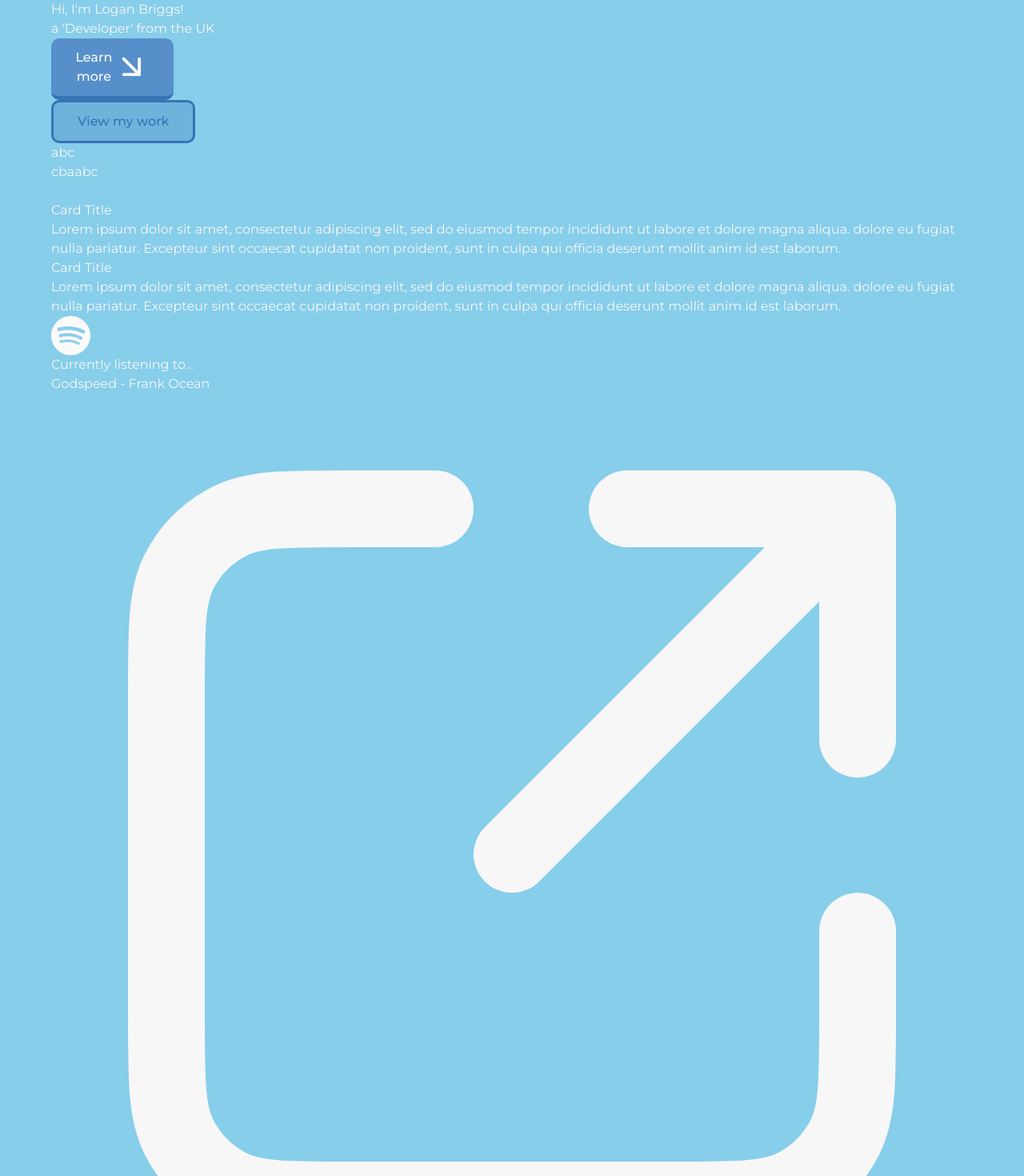
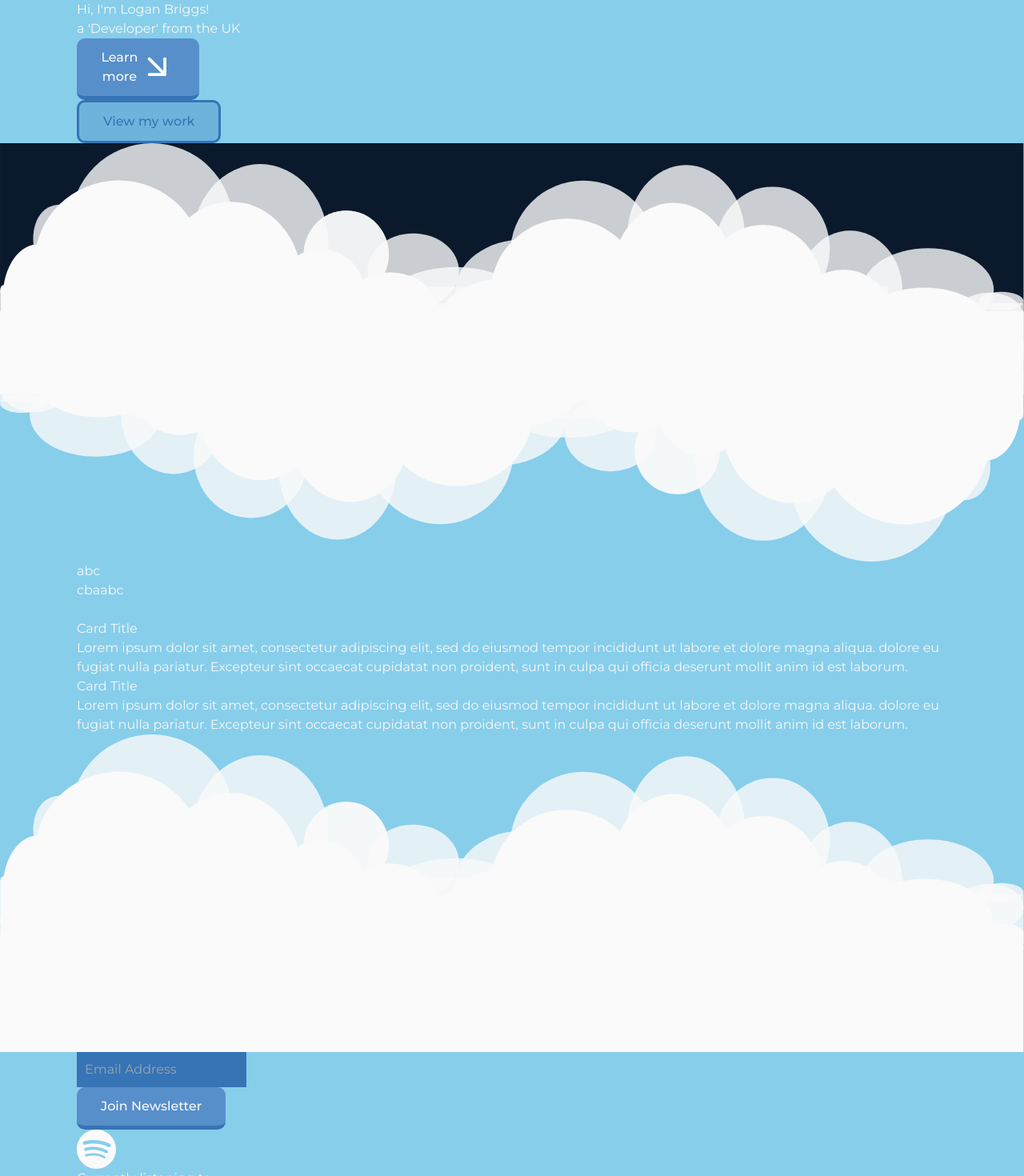
Before and after one commit to loganbriggs08/loganbrig.gs, a Next.js app: page / in a window 1280 px wide. Shown: the top 1470 px of the page at 80% size. Built offline with nearby package versions, Linux system fonts and the light colour scheme.

Commit message:
Continue UI components

```diff
--- a/src/app/components/accordion.tsx
+++ b/src/app/components/accordion.tsx
@@ -52,7 +52,6 @@ export default function Accordion(props: AccordionProps) {
 
                             </button>
                         </div>
-
                     </button>
                 )
             })}
--- a/src/app/components/clouds.tsx
+++ b/src/app/components/clouds.tsx
@@ -5,6 +5,8 @@ export default function Clouds(props: CloudProps) {
         case "both_heavy":
             return (
                 <svg className="w-full h-fit" viewBox="0 0 1921 785" fill="none" xmlns="http://www.w3.org/2000/svg">
+                    <rect width="1920" height="315" fill="#0B192C"/>
+                    <rect y="390" width="1920" height="395" fill="#87CEEB"/>
                     <ellipse cx="64.4142" cy="460.466" rx="64.4142" ry="44.0317" fill="#FAFAFA" fill-opacity="0.8"/>
                     <ellipse cx="41.7331" cy="488.361" rx="41.7331" ry="17.5205" fill="#FAFAFA" fill-opacity="0.8"/>
                     <ellipse cx="179.18" cy="509.339" rx="123.385" ry="78.6117" fill="#FAFAFA" fill-opacity="0.8"/>
@@ -48,13 +50,13 @@ export default function Clouds(props: CloudProps) {
                     <ellipse cx="1594.68" cy="276.639" rx="98.209" ry="112.5" transform="rotate(-180 1594.68 276.639)" fill="#FAFAFA" fill-opacity="0.8"/>
                     <ellipse cx="1449.29" cy="197.797" rx="107.508" ry="116.188" transform="rotate(-180 1449.29 197.797)" fill="#FAFAFA" fill-opacity="0.8"/>
                     <ellipse cx="1287.12" cy="175.435" rx="110.457" ry="134.401" transform="rotate(-180 1287.12 175.435)" fill="#FAFAFA" fill-opacity="0.8"/>
-                    <ellipse cx="1094.34" cy="207.018" rx="137.22" ry="136.936" transform="rotate(-180 1094.34 207.018)" fill="#FAFAFA" fill-opacity="0.8"/>
+                    <ellipse cx="1094.33" cy="207.018" rx="137.22" ry="136.936" transform="rotate(-180 1094.33 207.018)" fill="#FAFAFA" fill-opacity="0.8"/>
                     <ellipse cx="983.425" cy="278.484" rx="129.282" ry="98.2069" transform="rotate(-180 983.425 278.484)" fill="#FAFAFA" fill-opacity="0.8"/>
                     <ellipse cx="854.143" cy="297.387" rx="129.282" ry="65.0102" transform="rotate(-180 854.143 297.387)" fill="#FAFAFA" fill-opacity="0.8"/>
                     <ellipse cx="775.213" cy="239.754" rx="85.7344" ry="70.543" transform="rotate(-180 775.213 239.754)" fill="#FAFAFA" fill-opacity="0.8"/>
                     <ellipse cx="649.56" cy="208.632" rx="79.8373" ry="82.3002" transform="rotate(-180 649.56 208.632)" fill="#FAFAFA" fill-opacity="0.8"/>
                     <ellipse cx="649.56" cy="208.632" rx="79.8373" ry="82.3002" transform="rotate(-180 649.56 208.632)" fill="#FAFAFA" fill-opacity="0.8"/>
-                    <ellipse cx="488.07" cy="187.654" rx="127.921" ry="148.463" transform="rotate(-180 488.07 187.654)" fill="#FAFAFA" fill-opacity="0.8"/>
+                    <ellipse cx="488.071" cy="187.654" rx="127.921" ry="148.463" transform="rotate(-180 488.071 187.654)" fill="#FAFAFA" fill-opacity="0.8"/>
                     <ellipse cx="284.848" cy="152.152" rx="152.417" ry="152.152" transform="rotate(-180 284.848 152.152)" fill="#FAFAFA" fill-opacity="0.8"/>
                     <ellipse cx="104.53" cy="67.6025" rx="104.53" ry="67.6025" transform="matrix(-0.458273 -0.888811 0.882598 -0.470129 126.959 337.961)" fill="#FAFAFA" fill-opacity="0.8"/>
                     <rect x="1665.67" y="391.906" width="1603.55" height="123.104" transform="rotate(-180 1665.67 391.906)" fill="#FAFAFA" fill-opacity="0.8"/>
--- a/src/app/components/footer.tsx
+++ b/src/app/components/footer.tsx
@@ -3,27 +3,44 @@ import Spotify from "@/app/components/spotify";
 
 export default function Footer() {
     return (
-        <footer className="w-full">
-            <div className="small_content w-full md:large_content">
-                <div className="absolute z-10">
+        <footer className="w-full relative">
+            {/* Clouds stay in the background */}
+            <div className="relative z-0 overflow-hidden">
+                <Clouds type="top_heavy" />
+            </div>
+
+            {/* Content container positioned absolutely over the clouds */}
+            <div className="absolute bottom-0 w-full">
+                <div className="content ml-auto mr-auto">
+                    {/* Flex container ensures proper spacing */}
+                    <div className="flex flex-row justify-between items-center py-10">
+                        <div className="flex flex-row">
+                            <input
+                                type="text"
+                                placeholder="Email Address"
+                            />
+                            <button className="btn btn-primary ml-3">
+                                Join Newsletter
+                            </button>
+                        </div>
+
+                        {/* Spotify stays aligned to the right within the container */}
+                        <div>
                             <Spotify
                                 playing={true}
-                        current_song={
-                            {
+                                current_song={{
                                     title: "Godspeed",
                                     artist: "Frank Ocean",
                                     url: "https://open.spotify.com/track/34xTFwjPQ1dC6uJmleno7x?si=dc63d97bef204df8",
-                            }
-                        }
+                                }}
                             />
                         </div>
                     </div>
-
-            <div className="relative z-0 overflow-hidden">
-                <Clouds
-                    type={"top_heavy"}
-                />
+                </div>
             </div>
         </footer>
+
+
+
     );
 }
--- a/src/app/globals.css
+++ b/src/app/globals.css
@@ -27,16 +27,16 @@ body {
 }
 
 /* On screen content styles */
-.large_content {
+.content {
   width: 85%;
   margin-left: auto;
   margin-right: auto;
 }
 
-.small_content {
-  width: 90%;
-  margin-left: auto;
-  margin-right: auto;
+@media (max-width: 768px) {
+  .content {
+    width: 90%;
+  }
 }
 
 /* Button styles all buttons need */
@@ -80,3 +80,8 @@ body {
   color: var(--white);
   background-color: var(--dark-blue);
 }
+
+input {
+  padding: 10px;
+  background-color: var(--dark-blue);
+}
--- a/src/app/page.tsx
+++ b/src/app/page.tsx
@@ -1,13 +1,16 @@
 import Footer from "@/app/components/footer";
 import Card from "@/app/components/card";
 import Accordion from "@/app/components/accordion";
-// import Clouds from "@/app/components/clouds";
+import Clouds from "@/app/components/clouds";
+
+import red_plane from "../../public/images/red_plane.png";
+import Image from "next/image";
 
 export default function Home() {
 	return (
 		<main>
             <div className="bg-[var(--space-blue)]">
-                <div className="pt-56 small_content md:large_content">
+                <div className="pt-56 content">
                     <div>
                         <h1 className="text-5xl font-semibold">
                             Hi, I&#39;m <a className="underline text-[var(--dark-blue)]">Logan Briggs</a>!
@@ -36,7 +39,21 @@ export default function Home() {
                 </div>
             </div>
 
-            <div className="pt-20 mb-20 small_content md:large_content">
+            <div className="overflow-hidden">
+                <div className="relative">
+                    <Clouds type={"both_heavy"} />
+                </div>
+
+                {/*<div className="absolute bottom-0">*/}
+                {/*    <Image*/}
+                {/*        src={red_plane}*/}
+                {/*        alt={"Red plane"}*/}
+                {/*        className="w-fit h-64 mt-30"*/}
+                {/*    />*/}
+                {/*</div>*/}
+            </div>
+
+            <div className="pt-20 mb-20 content">
                 <Accordion
                     accordions={
                         [
@@ -53,7 +70,7 @@ export default function Home() {
                 />
             </div>
 
-            <div className="pt-20 mb-20 small_content md:large_content">
+            <div className="pt-20 mb-20 content">
                 <div className="grid grid-cols-1 gap-10 md:grid-cols-2">
                     <Card
                         title={"Card Title"}
```
Also changed, not shown: public/images/red_plane.png (added). Lines whose indentation alone changed are shown as unchanged.
